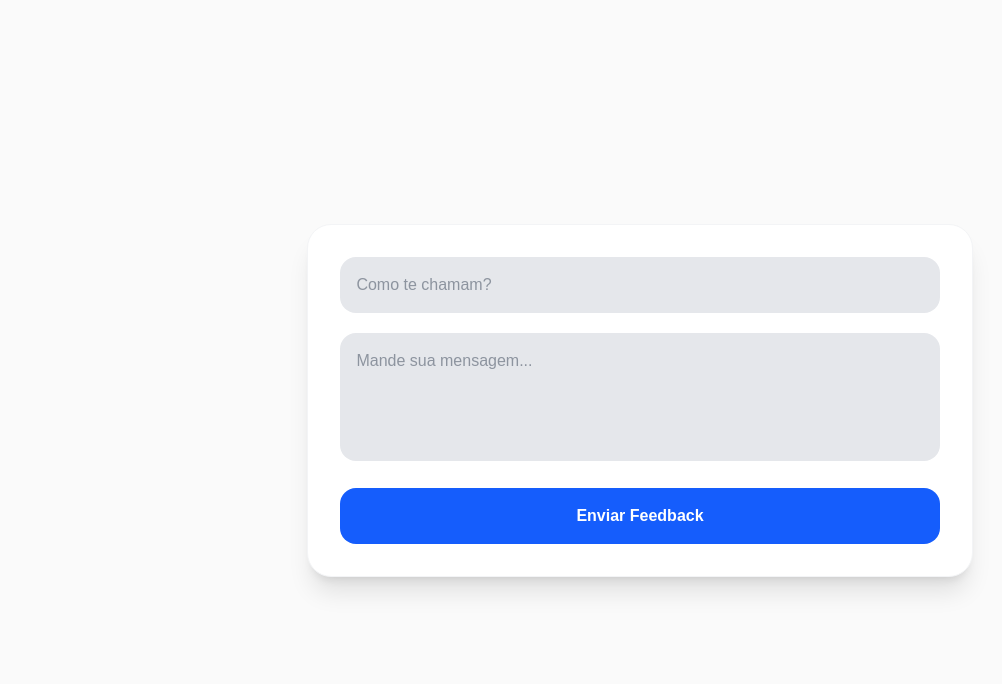
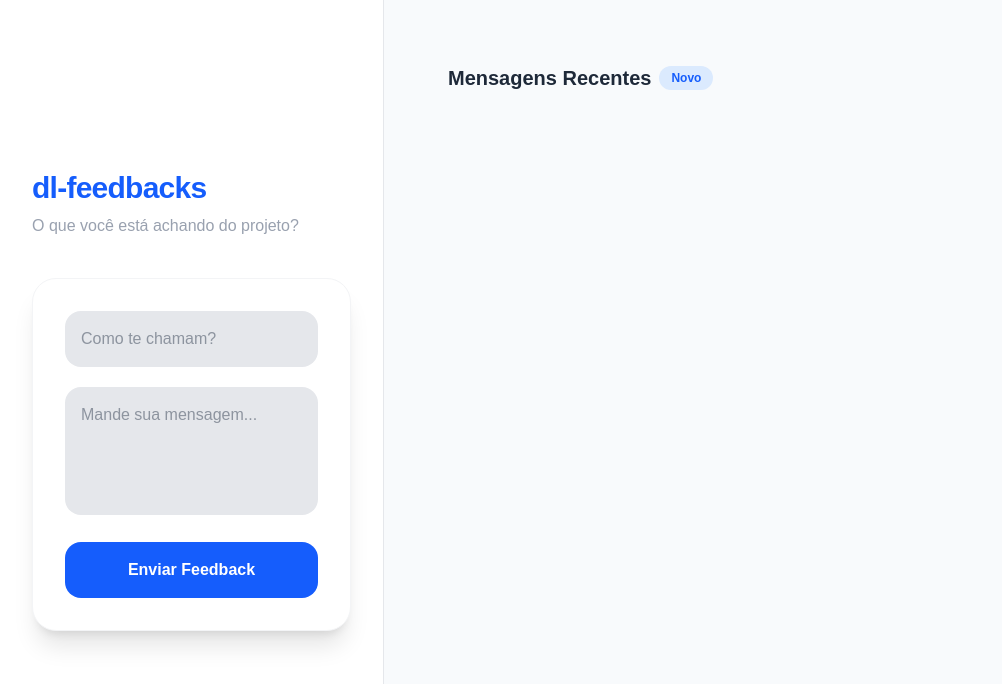
Before and after one commit to danielluiz07/dl-feedbacks, a Next.js app: page / in a window 1280 px wide. Shown: the top 684 px of the page, without its empty margins (0-1002 px from the left). Built offline with nearby package versions, Linux system fonts and the light colour scheme.

Commit message:
Posicionamento do forms a esquerda e as mensagens a direita

```diff
--- a/src/app/page.tsx
+++ b/src/app/page.tsx
@@ -3,8 +3,30 @@ import FeedbackForm from "@/components/FeedbackForm";
 
 export default function Home() {
   return (
-    <div className="flex min-h-screen items-center justify-center bg-zinc-50 font-sans dark:bg-black">
-      <FeedbackForm />
+    <div className="flex flex-col md:flex-row min-h-screen bg-slate-50">
+
+      <aside className="w-full md:w-96 bg-white p-8 md:h-screen md:sticky md:top-0 border-r border-gray-200 flex flex-col justify-center">
+        <div className="mb-10 text-center md:text-left">
+          <h1 className="text-3xl font-black text-blue-600 tracking-tight">dl-feedbacks</h1>
+          <p className="text-gray-400 mt-2 font-medium">O que você está achando do projeto?</p>
+        </div>
+
+        <FeedbackForm />
+      </aside>
+
+      <main className="flex-1 p-8 md:p-16">
+        <header className="mb-12">
+          <h2 className="text-xl font-bold text-gray-800 flex items-center gap-2">
+            Mensagens Recentes
+            <span className="bg-blue-100 text-blue-600 text-xs py-1 px-3 rounded-full">Novo</span>
+          </h2>
+        </header>
+
+        <div className="grid gap-6">
+           {/* Map das mensagens aqui */}
+        </div>
+      </main>
+
     </div>
-  );
+  )
 }
```
